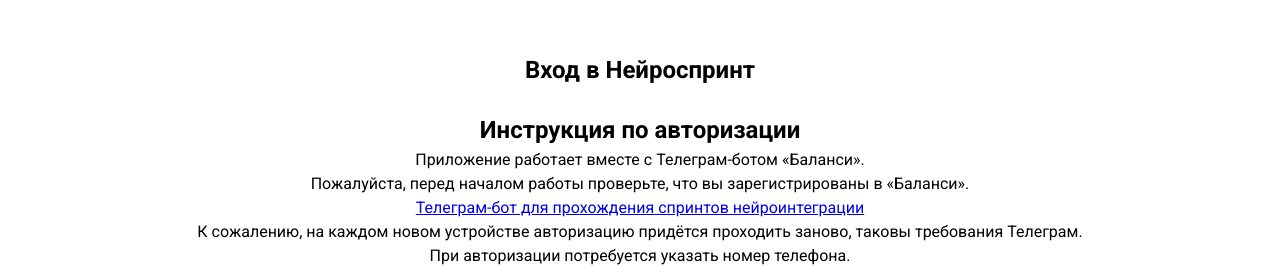
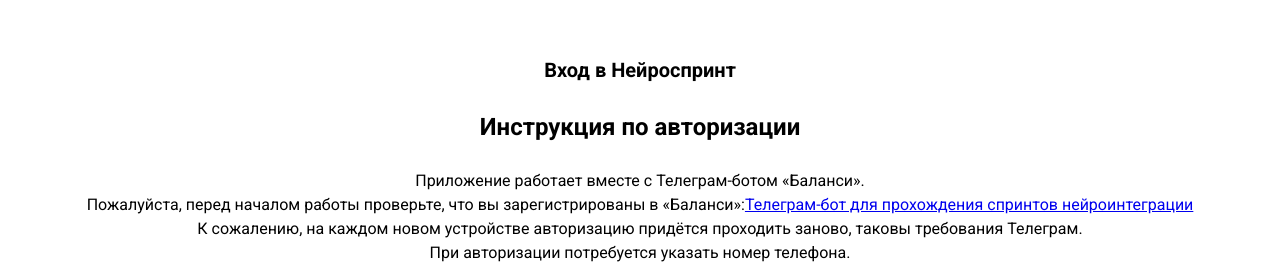
Before and after one commit to neurointegration/frontend-neurointegration-sprints, a React (Vite) app: page / in a window 1280 px wide. Shown: the part 192-459 px from the top of the page. Built offline with nearby package versions, Linux system fonts and the light colour scheme; no server answers.

Commit message:
fix instruction-2

```diff
--- a/src/application/screens/auth/Auth.tsx
+++ b/src/application/screens/auth/Auth.tsx
@@ -72,24 +72,25 @@
     return (
         <div className='auth-container'>
             <div className='auth-wrapper'>
-                <h1 className='primary-text'>Вход в Нейроспринт</h1>
-                <h2>Инструкция по авторизации</h2>
+                <h1 className='primary-text-h1'>Вход в Нейроспринт</h1>
+                <h2 className='primary-text-h2'>Инструкция по авторизации</h2>
                 <div className='onboarding-container'>
                     <ol>
                         <li>
                             <p className='secondary-text'>
                                 Приложение работает вместе с&nbsp;Телеграм-ботом «Баланси».
                                 <br />
-                                Пожалуйста, перед началом работы проверьте, что вы зарегистрированы в «Баланси».
-                                <br />
+                                Пожалуйста, перед началом работы проверьте, что вы зарегистрированы в «Баланси»:
                                 <a href={TELEGRAM_BOT_URL} target="_blank"
                                 >Телеграм-бот для прохождения спринтов нейроинтеграции
                                 </a>
+                                <br />
                             </p>
                         </li>
                         <li>
                             <p className='secondary-text'>
                                 К сожалению, на каждом новом устройстве авторизацию придётся проходить заново, таковы требования Телеграм.
+                                <br />
                             </p>
                         </li>
                         <li>
@@ -97,6 +98,7 @@
                                 При авторизации потребуется указать номер телефона.
                                 <br />
                                 Мы не собираем и не храним данные о номерах телефона пользователей, это нужно только для авторизации в Телеграм.
+                                <br />
                             </p>
                         </li>
                         <li>
@@ -104,6 +106,7 @@
                                 Дальше Телеграм пришлёт запрос на подтверждение авторизации. Его нужно принять.
                                 <br />
                                 Если приложение открыто во встроенном браузере Телеграм, то для корректной авторизации, пожалуйста, не закрывайте окно с приложением для принятия запроса, а просто сверните его.
+                                <br />
                             </p>
                         </li>
                     </ol>
--- a/src/application/screens/auth/AuthStyle.css
+++ b/src/application/screens/auth/AuthStyle.css
@@ -13,13 +13,13 @@
     text-align: center;
 }
 
-.primary-text {
+.primary-text-h1 {
     font-size: var(--fontsize-header-s);
     font-weight: var(--fontweight-semiBold);
     margin-bottom: 24px;
 }
 
-.primary-text {
+.primary-text-h2 {
     font-size: var(--fontsize-header-m);
     font-weight: var(--fontweight-semiBold);
     margin-bottom: 24px;
```
